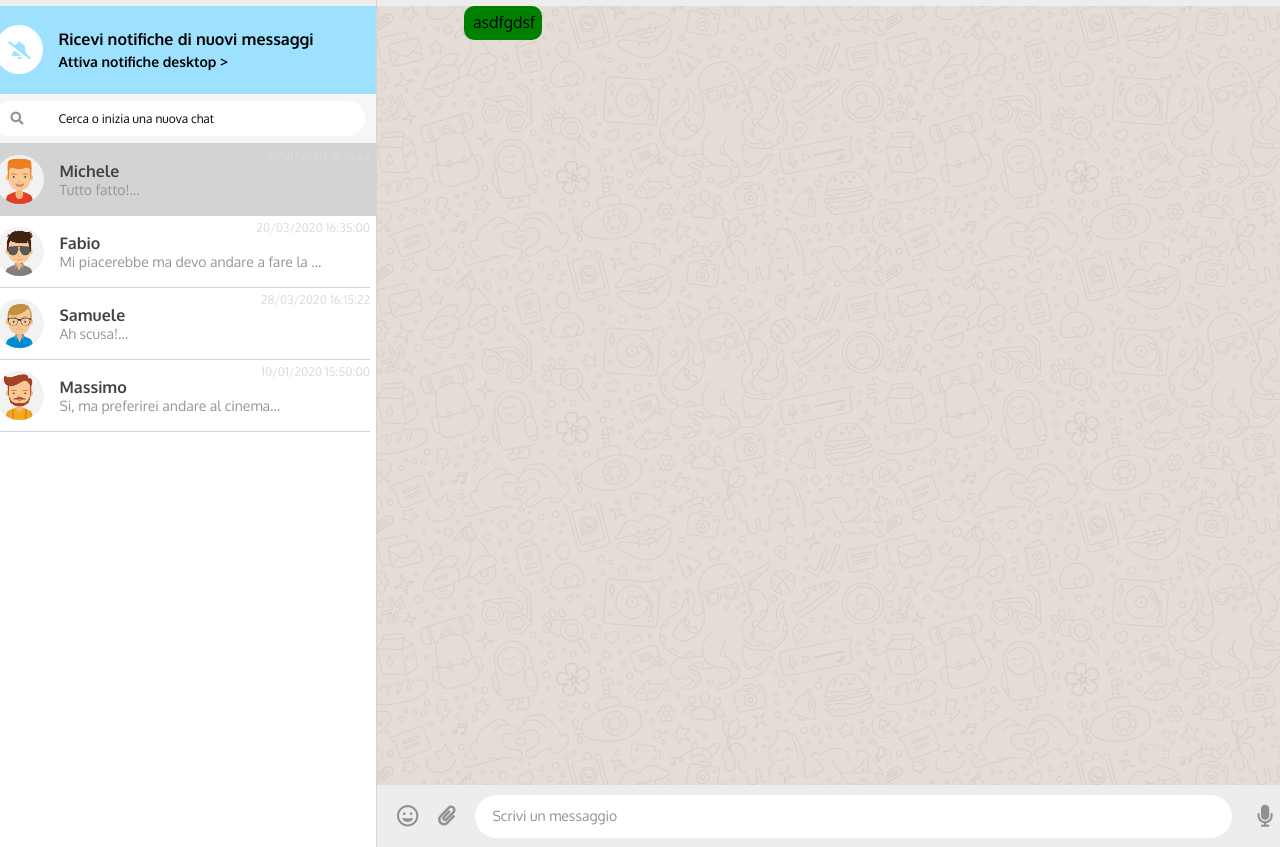
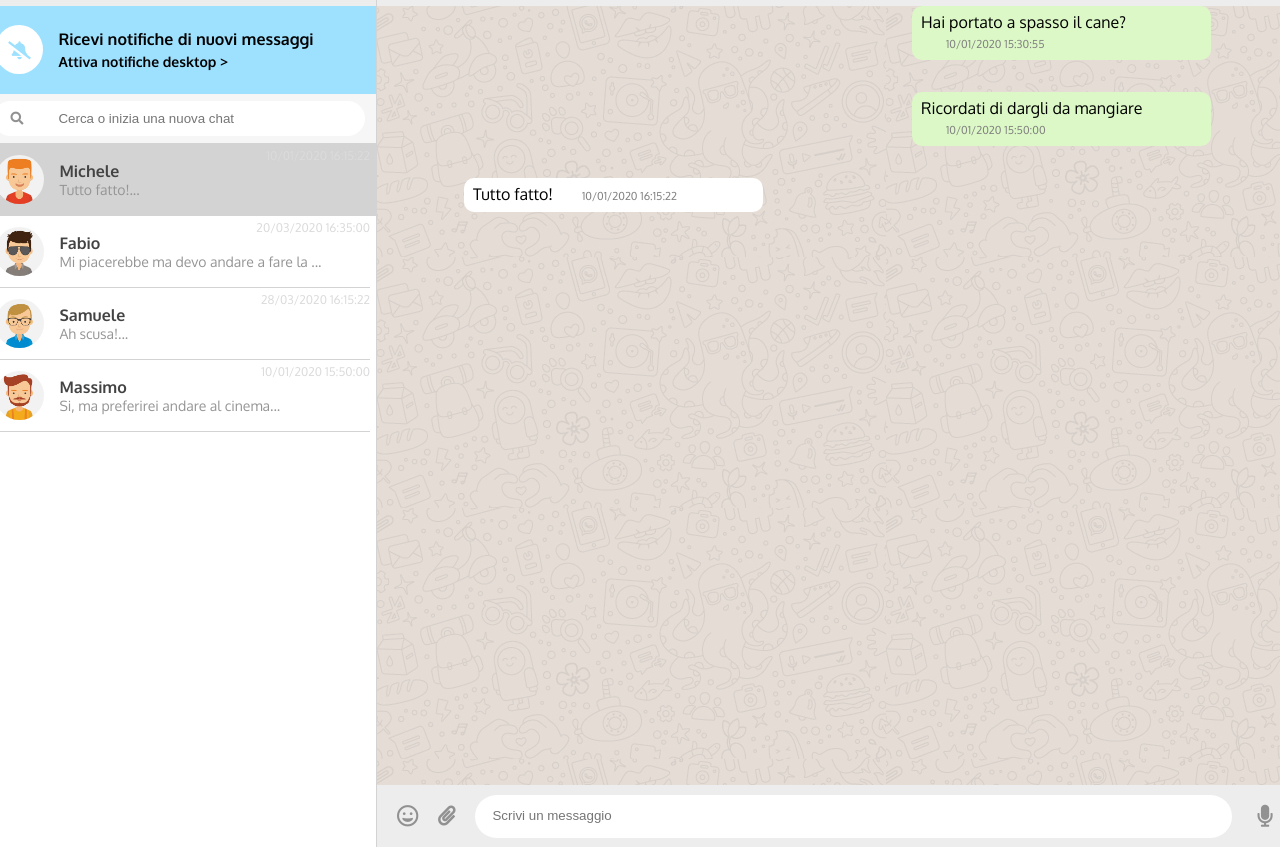
Before and after one commit to Nhikos/vue-boolzapp, a plain HTML site: page index.html in a window 1280 px wide. Shown: the part 72-919 px from the top of the page. Drawn offline with nearby package versions, Linux system fonts and the light colour scheme.

Commit message:
ex complete

```diff
--- a/css/style.css
+++ b/css/style.css
@@ -274,18 +274,54 @@ body {
 }
 
 .wallpaper {
+    overflow-y: auto;
     height: 100%;
     padding: 0 87px;
     background-image: url("../img/mine.jpg");
     background-repeat: repeat;
 }
 
-.msg-text {
-    display: inline-block;
+.flex-test {
+    width: 40%;
+}
+
+.message {
+    display: flex;
+    flex-direction: column;
+    margin-bottom: 20px;
+}
+
+.message.sent {
+    align-items: flex-end;
+}
+
+.message.received {
+    align-items: flex-start;
+}
+
+.sent .flex-test {
     padding: 6px 7px 8px 9px;
     margin-bottom: 12px;
     border-radius: 10px;
-    background-color: green;
+    background-color: #DCF8C6;
+}
+
+.received .flex-test {
+    padding: 6px 7px 8px 9px;
+    margin-bottom: 12px;
+    border-radius: 10px;
+    background-color: #FFFFFF;
+}
+
+.msg-time {
+
+    align-items: flex-end;
+    margin-left: 25px;
+    right: 4px;
+    bottom: 2px;
+    font-size: 11px;
+    color: grey;
+
 }
 
 .insert-msg {
@@ -331,6 +367,16 @@ body {
     font-size: 22px;
 }
 
+input {
+    border-top-style: hidden;
+    border-right-style: hidden;
+    border-left-style: hidden;
+    border-bottom-style: hidden;
+  }
+
+  .msg-input:focus {
+    outline: none;
+  }
 
 /* HOVER */
 .contact-tab:hover {
--- a/index.html
+++ b/index.html
@@ -5,8 +5,8 @@
         <meta http-equiv="X-UA-Compatible" content="IE=edge">
         <meta name="viewport" content="width=device-width, initial-scale=1.0">
         <link rel="stylesheet" href="https://cdnjs.cloudflare.com/ajax/libs/font-awesome/5.15.3/css/all.min.css">
+        <script src="https://cdnjs.cloudflare.com/ajax/libs/dayjs/1.10.4/dayjs.min.js"></script>
         <script src="https://cdn.jsdelivr.net/npm/vue@2.6.12/dist/vue.js"></script>
-        <link rel="preconnect" href="https://fonts.gstatic.com">
         <link href="https://fonts.googleapis.com/css2?family=Oxygen:wght@300;400;700&display=swap" rel="stylesheet">
         <link rel="stylesheet" href="css/style.css">
         <title>Boolzapp</title>
@@ -42,12 +42,14 @@
                         <div class="section-search">
                             <div class="search-bar">
                                 <i class="fas fa-search"></i>
-                                <span class="search-text">Cerca o inizia una nuova chat</span>
+                                <!-- <span class="search-text">Cerca o inizia una nuova chat</span> -->
+                                <!-- <input type="text" class="msg-input" placeholder="Cerca o inizia una nuova chat" :class="contacts.status ? 'status == true' " @keyup.enter=""> -->
+                                <input type="text" class="msg-input" placeholder="Cerca o inizia una nuova chat" @keyup.enter="contactsSearch">
                             </div>
                         </div>
                         <div class="contacts-container">
                             <div v-for="(contact, index) in contacts" class="contact" :class="(index == activeIndex) ? 'active' : ''"
-                            @click="setActive(index)">
+                            @click="setActive(index)" v-show="contact.visible == true">
                                 <div class="contact-tab">
                                     <div class="contact-img">
                                         <img :src="getContactImage(index)" :alt="contact.name">
@@ -70,7 +72,7 @@
                         <div class="nav-col-dx">
                             <div class="header-chat">
                                 <div class="chat-img">
-                                    <img src="img/avatar_1.jpg" alt="">
+                                    <img :src="getContactImage(activeIndex)" alt="">
                                 </div>
                                 <div  class="chat-text">
                                     <h4> {{ contacts[activeIndex].name }} </h4>
@@ -85,8 +87,11 @@
                         <!-- CHAT -->
                         <div class="content">
                             <div class="wallpaper">
-                                <div  class="msg-text">
-                                    <span>asdfgdsf</span>
+                                <div  v-for="message in contacts[activeIndex].messages" class="message" :class="message.status">
+                                    <div class="flex-test">
+                                        <span class="msg-text" >{{ message.text }}</span>
+                                        <span class="msg-time"> {{ message.date }} </span>
+                                    </div>
                                 </div>
                             </div>
                         </div>
@@ -99,7 +104,8 @@
                                 <i class="fas fa-paperclip"></i>
                             </div>
                             <div class="write-text">
-                                <span>Scrivi un messaggio</span>
+                                <input type="text" class="msg-input" placeholder="Scrivi un messaggio" v-model="newMessage"
+                                @keyup.enter="addNewMessage">
                             </div>
                             <div class="voice-rec">
                                 <i class="fas fa-microphone"></i>
--- a/js/script.js
+++ b/js/script.js
@@ -88,6 +88,7 @@ var app = new Vue({
         ],
 
         activeIndex: 0,
+        newMessage: ""
     },
 
     methods: {
@@ -115,7 +116,37 @@ var app = new Vue({
 
         setActive: function(newIndex) {
             this.activeIndex = newIndex;
-        }
+        },
+
+        addNewMessage: function() {
+
+            this.contacts[this.activeIndex].messages.push({
+                date: dayjs().format('DD/MM/YYYY HH:mm:ss'),
+                text: this.newMessage,
+                status: "sent",
+            });
+
+            setTimeout(() => {
+                this.contacts[this.activeIndex].messages.push({
+                    date: dayjs().format('DD/MM/YYYY HH:mm:ss'),
+                    text: "ok",
+                    status: "received",
+                });
+            }, 1000);
+
+            this.newMessage = "";
+        },
+
+        contactsSearch: function(event) {
+            const searchText = event.target.value;
+            this.contacts.forEach(contact => {
+                if (contact.name.toLowerCase().includes(searchText.toLowerCase())) {
+                    contact.visible = true;
+                } else {
+                    contact.visible = false;
+                }
+            });
+        },
     }
 });
 
```
